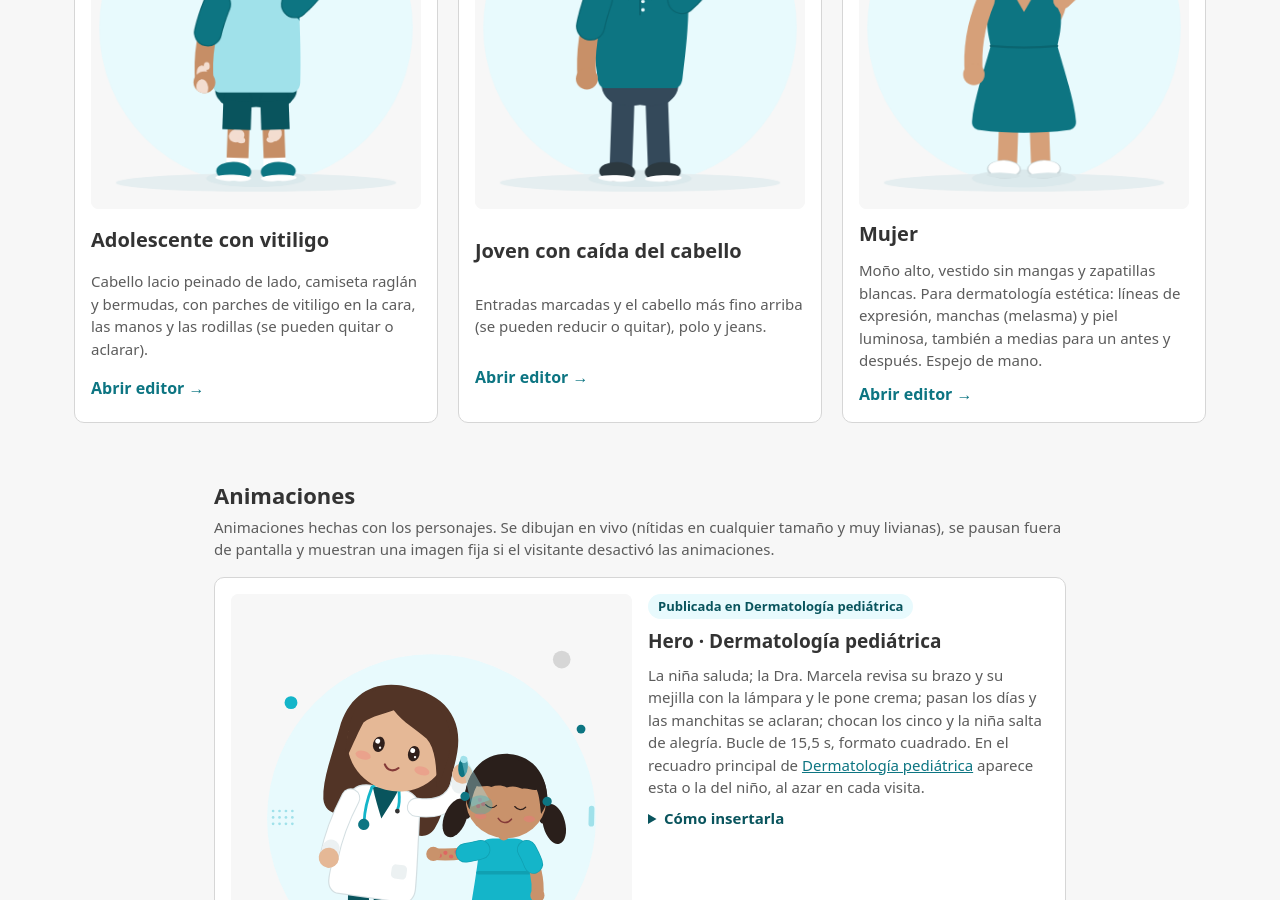
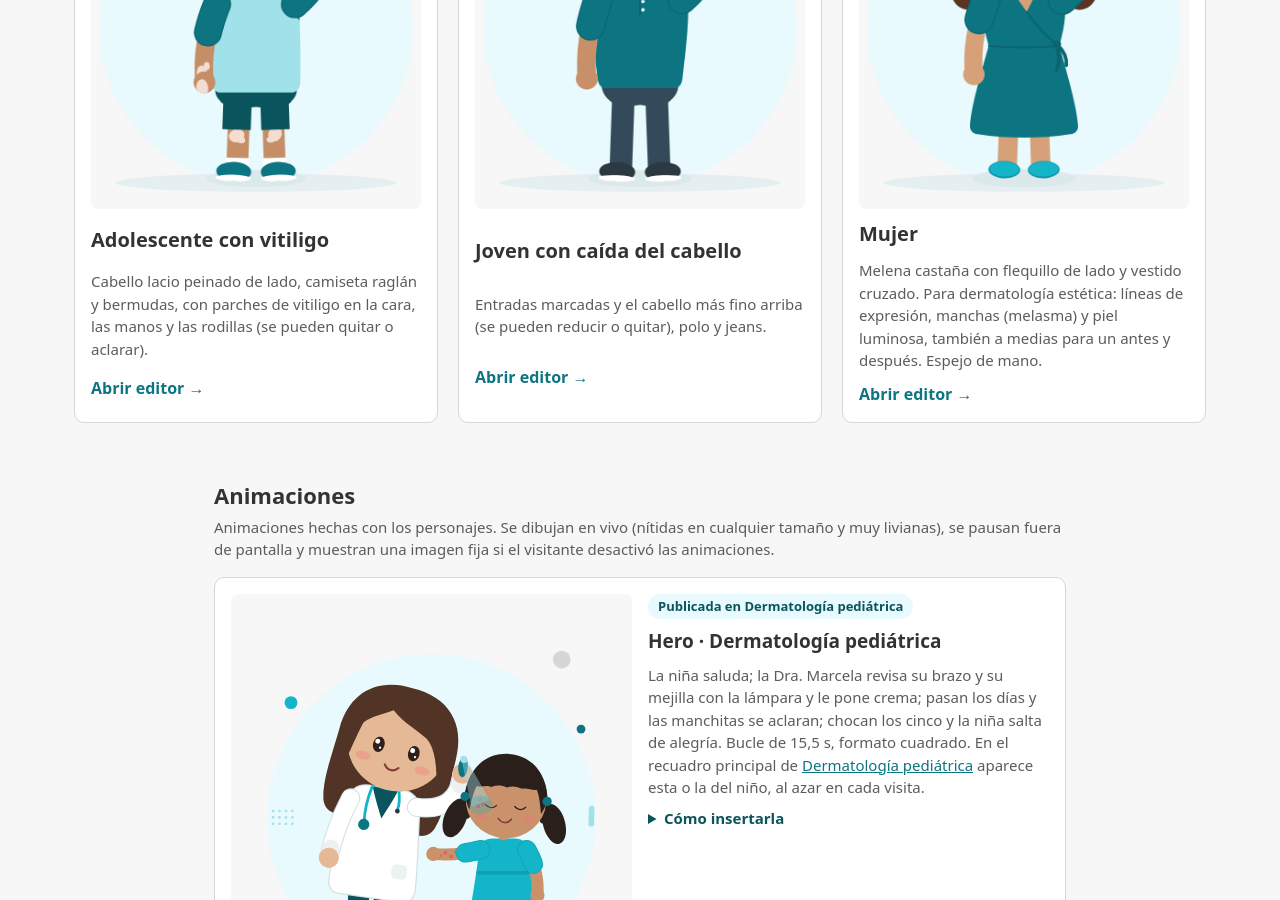
Before and after one commit to lexorec/dermasga, a Jekyll site: the page built from avatars.html, in a window 1280 px wide and 900 px high, scrolled down 945 px. Built offline with Jekyll 4.4.1, drawn with Linux system fonts in a browser that asks for light colours; some web fonts are replaced; part of the change alters nothing that is shown.

Commit message:
Woman avatar: new hair built like the doctor's, wrap dress, teal flats
Hair rebuilt with the same construction as Dra. Marcela's approved hair (a back
layer plus one front piece): a chestnut lob to the collarbone with soft rounded
ends, side-swept bangs framing the face to the jaw, two caramel highlights on
the crown and a teal clip. Wrap dress that covers the shoulders (cap sleeves),
with a V-neck, a diagonal wrap seam and a tie at the waist. Teal flats instead
of white sneakers.

Co-Authored-By: Claude Opus 5.5 <noreply@anthropic.com>

```diff
--- a/assets/js/avatars/woman.js
+++ b/assets/js/avatars/woman.js
@@ -1,26 +1,33 @@
 /* Woman (aesthetic dermatology): rig, poses and drawing for the avatar editor (units: ~100 tall, origin between the feet,
-   y up is negative). Cute style like Dra. Marcela: round face, big eyes; hair pulled back into a top bun with a scrunchie
-   (the face stays clear); sleeveless V-neck dress and white sneakers. Skin options for before/after scenes, each on/off
-   or 0–1: expression lines, melasma spots and luminous skin. Prop: a hand mirror in the right hand. */
+   y up is negative). Cute style like Dra. Marcela: round face, big eyes. Hair built like the doctor's (a back layer plus
+   one front piece): a chestnut lob with caramel highlights, side-swept bangs and a clip. Wrap dress with cap sleeves and
+   teal flats. Skin options for before/after scenes, each on/off or 0–1: expression lines, melasma spots and luminous skin.
+   Prop: a hand mirror in the right hand. */
 (function () {
   'use strict';
   const C = {
-    skin: '#d6a079', ear: '#c48d67', hair: '#3b2620', shine: '#6b4430', scrunchie: '#14b5c9', scrunchieEdge: '#0f97a8',
-    dress: '#0d7582', seam: '#0a6570', chain: '#c9a54a', pendant: '#a0e1ea', stud: '#ffffff', studEdge: '#d6e4e7',
-    shoe: '#ffffff', shoeEdge: '#c9d6d9', sole: '#d6e4e7', lash: '#30201c', lip: '#d4777a', blush: '#eaa28c',
-    line: '#b8835f', spot: '#a8714f', frame: '#0d7582', glass: '#e8fafd'
+    skin: '#d6a079', hair: '#5a3526', highlight: '#8d5b3d', clip: '#14b5c9', clipEdge: '#0f97a8',
+    dress: '#0d7582', dressEdge: '#0a6570', chain: '#c9a54a', pendant: '#a0e1ea', shoe: '#14b5c9', shoeEdge: '#0f97a8',
+    lash: '#30201c', lip: '#d4777a', blush: '#eaa28c', line: '#b8835f', spot: '#a8714f', frame: '#0d7582', glass: '#e8fafd'
   };
   // head space: origin at the head centre, eyes at y 2.6; a round face
   const HEAD_RX = 17.2, HEAD_RY = 16.6;
   const faceClip = ctx => { ctx.beginPath(); ctx.ellipse(0, 0, HEAD_RX, HEAD_RY, 0, 0, Math.PI * 2); ctx.clip(); };
-  // hair pulled back: a smooth cap with a rounded hairline that ends cleanly at the temples, and a bun on top
-  const CAP = [['M', -17.2, -5.4], ['C', -18.4, -12.2, -10.8, -18.4, 0, -18.4], ['C', 10.8, -18.4, 18.4, -12.2, 17.2, -5.4],
-    ['C', 16.2, -6.4, 15.0, -7.8, 13.6, -8.6], ['C', 10.4, -10.6, 5.8, -11.6, 0, -11.6], ['C', -5.8, -11.6, -10.4, -10.6, -13.6, -8.6],
-    ['C', -15.0, -7.8, -16.2, -6.4, -17.2, -5.4], ['Z']];
+  // lob: the back falls to the collarbone with soft rounded ends ...
+  const BACK = [['M', 0, -21.4], ['C', 12.4, -21.4, 20.6, -14.0, 20.4, -2.0], ['C', 20.2, 6.0, 22.0, 12.6, 21.2, 18.6],
+    ['C', 20.6, 22.8, 17.2, 24.6, 14.2, 23.4], ['C', 12.4, 25.4, 8.8, 25.4, 7.4, 23.4], ['L', -7.4, 23.4],
+    ['C', -8.8, 25.4, -12.4, 25.4, -14.2, 23.4], ['C', -17.2, 24.6, -20.6, 22.8, -21.2, 18.6], ['C', -22.0, 12.6, -20.2, 6.0, -20.4, -2.0],
+    ['C', -20.6, -14.0, -12.4, -21.4, 0, -21.4], ['Z']];
+  // ... and the front piece has the side-swept bangs (part on her left) and frames the face down to the jaw
+  const FRONT = [['M', 17.3, -2], ['C', 17.6, -12, 11, -18.6, 4, -19.1], ['C', -6, -19.6, -16.2, -14, -17.5, -3],
+    ['C', -17.9, 2, -17.3, 7, -16.5, 11.2], ['C', -14.9, 4.2, -12.6, -1.8, -9, -4.2], ['C', -5, -6.2, 0, -7.4, 4.2, -10.6],
+    ['C', 7, -8.6, 10.6, -7, 13, -4], ['C', 14.2, 1, 14.7, 6, 15.7, 10.2], ['C', 16.7, 5, 17.2, 1.5, 17.3, -2], ['Z']];
+  const HIGHLIGHTS = [[['M', 2.0, -17.4], ['C', -4.2, -16.2, -9.2, -13.0, -11.8, -8.4]], [['M', 8.8, -16.2], ['C', 10.8, -14.6, 12.2, -12.4, 13.0, -10.0]]];
   const BROWS = [[['M', -9.2, -2.2], ['C', -7.8, -3.4, -5.6, -3.6, -4.0, -2.8]], [['M', 9.2, -2.2], ['C', 7.8, -3.4, 5.6, -3.6, 4.0, -2.8]]];
-  // expression lines, kept subtle: a faint forehead line, crow's feet, a soft line under the eyes, short folds by the mouth
+  // expression lines, kept subtle: a faint forehead line (where the bangs leave the forehead clear), crow's feet,
+  // a soft line under the eyes and short folds by the mouth
   const LINES = [
-    [['M', -3.2, -6.4], ['C', -1.0, -6.9, 1.0, -6.9, 3.2, -6.4]],
+    [['M', 3.0, -6.2], ['C', 4.8, -6.7, 6.8, -6.7, 8.6, -6.2]],
     [['M', 9.7, 1.6], ['L', 11.1, 0.9]], [['M', 9.8, 3.2], ['L', 11.3, 3.6]],
     [['M', -9.7, 1.6], ['L', -11.1, 0.9]], [['M', -9.8, 3.2], ['L', -11.3, 3.6]],
     [['M', 4.8, 6.6], ['C', 5.8, 7.1, 7.0, 7.1, 7.8, 6.6]], [['M', -4.8, 6.6], ['C', -5.8, 7.1, -7.0, 7.1, -7.8, 6.6]],
@@ -28,14 +35,12 @@
   ];
   // melasma: irregular patches on both cheekbones, the upper lip and the forehead; [x, y, rx, ry, rotation]
   const SPOTS = [[9.0, 5.8, 2.7, 1.9, 0.3], [10.9, 4.5, 1.7, 1.2, 0], [7.5, 7.0, 1.4, 1.0, 0.2], [-9.2, 5.6, 2.5, 1.8, -0.3],
-    [-11.1, 4.3, 1.6, 1.1, 0], [-7.7, 7.2, 1.3, 1.0, -0.2], [0, 8.4, 2.2, 0.7, 0], [1.4, -6.0, 2.2, 1.0, 0.1]];
-  // bare shoulders under a sleeveless V-neck dress that flares from the waist to just above the knee
-  const SHOULDERS = [['M', -5.0, -57.6], ['C', -9.2, -57.4, -12.0, -55.6, -12.2, -52.0], ['C', -12.3, -49.6, -11.2, -47.2, -10.2, -45.6],
-    ['L', 10.2, -45.6], ['C', 11.2, -47.2, 12.3, -49.6, 12.2, -52.0], ['C', 12.0, -55.6, 9.2, -57.4, 5.0, -57.6], ['Z']];
-  const DRESS = [['M', -4.2, -55.8], ['L', -7.8, -56.0], ['C', -8.6, -52.4, -9.8, -49.6, -10.6, -47.8], ['C', -10.9, -44.4, -10.2, -41.4, -9.6, -38.8],
-    ['C', -12.0, -30.4, -14.6, -22.6, -15.0, -17.0], ['C', -15.1, -15.6, -14.2, -14.6, -12.8, -14.5], ['C', -8.6, -13.9, -4.2, -13.7, 0, -13.7],
-    ['C', 4.2, -13.7, 8.6, -13.9, 12.8, -14.5], ['C', 14.2, -14.6, 15.1, -15.6, 15.0, -17.0], ['C', 14.6, -22.6, 12.0, -30.4, 9.6, -38.8],
-    ['C', 10.2, -41.4, 10.9, -44.4, 10.6, -47.8], ['C', 9.8, -49.6, 8.6, -52.4, 7.8, -56.0], ['L', 4.2, -55.8], ['L', 0, -48.6], ['Z']];
+    [-11.1, 4.3, 1.6, 1.1, 0], [-7.7, 7.2, 1.3, 1.0, -0.2], [0, 8.4, 2.2, 0.7, 0], [6.4, -5.6, 2.0, 0.9, 0.1]];
+  // wrap dress: covers the shoulders (cap sleeves on the arms), fitted to the waist, flared to just above the knee
+  const DRESS = [['M', -4.8, -56.4], ['C', -8.8, -56.6, -11.4, -54.8, -11.8, -50.8], ['C', -12.2, -46.4, -11.0, -41.8, -10.2, -38.8],
+    ['C', -12.6, -30.2, -15.2, -21.4, -15.6, -15.8], ['C', -15.7, -14.4, -14.8, -13.4, -13.4, -13.3], ['C', -9.0, -12.5, -4.4, -12.3, 0, -12.3],
+    ['C', 4.4, -12.3, 9.0, -12.5, 13.4, -13.3], ['C', 14.8, -13.4, 15.7, -14.4, 15.6, -15.8], ['C', 15.2, -21.4, 12.6, -30.2, 10.2, -38.8],
+    ['C', 11.0, -41.8, 12.2, -46.4, 11.8, -50.8], ['C', 11.4, -54.8, 8.8, -56.6, 4.8, -56.4], ['Z']];
 
   const ARM = { L1: 11.2, L2: 10.7 };
   const SH = { L: { x: -11.0, y: -52.0 }, R: { x: 11.0, y: -52.0 } };
@@ -48,7 +53,7 @@
     arm: ARM, leg: { L1: 9.2, L2: 8.8 },
     shoulders: SH,
     hips: { L: { x: -4.2, y: -22.4 }, R: { x: 4.2, y: -22.4 } },
-    hipPivot: { x: 0, y: -23 }, neck: { x: 0, y: -56.6 }, headAbove: 16.4, headHandle: 34, leanHandle: { x: 0, y: -36 },
+    hipPivot: { x: 0, y: -23 }, neck: { x: 0, y: -56.6 }, headAbove: 16.4, headHandle: 29, leanHandle: { x: 0, y: -36 },
     defaults: {
       armL: { a1: -16, a2: 14 }, armR: { a1: 16, a2: -14 }, legL: { a1: -2, a2: 0 }, legR: { a1: 2, a2: 0 },
       lines: false, spots: false, glow: false, mirror: false, blink: false, mouth: false, mask: false
@@ -73,27 +78,30 @@
       const amount = v => (v === true ? 1 : Math.max(0, Math.min(1, +v || 0)));   // on/off, or 0–1 for before/after scenes
       const lines = amount(pose.lines), spots = amount(pose.spots), glow = amount(pose.glow);
 
+      use(S.head);                                                            // back of the lob, behind the shoulders
+      H.fill(ctx, BACK, C.hair);
+
       use(S.root);
-      for (const [lg, side] of [[g.legL, -1], [g.legR, 1]]) {         // legs below the skirt, white sneakers turned with the shin
-        ctx.lineCap = 'round'; ctx.lineJoin = 'round';
-        ctx.beginPath(); ctx.moveTo(lg.S.x, lg.S.y); ctx.lineTo(lg.E.x, lg.E.y); ctx.lineTo(lg.W.x, lg.W.y);
-        ctx.strokeStyle = C.skin; ctx.lineWidth = 5.6; ctx.stroke();
+      for (const [lg, side] of [[g.legL, -1], [g.legR, 1]]) {         // legs below the skirt, teal flats
+        H.leg(ctx, lg, { w: 5.6, color: C.skin, shoe: { dx: side * 0.8, dy: 1.4, rx: 4.6, ry: 2.5, color: C.shoeEdge } });
         ctx.save(); ctx.translate(lg.W.x, lg.W.y); ctx.rotate(-lg.end * Math.PI / 180);
-        H.ellipse(ctx, side * 0.9, 1.3, 4.9, 2.7, C.shoeEdge);
-        H.ellipse(ctx, side * 0.9, 1.1, 4.5, 2.35, C.shoe);
-        H.ellipse(ctx, side * 1.0, 3.1, 4.8, 0.8, C.sole);
+        H.ellipse(ctx, side * 0.8, 1.25, 4.25, 2.15, C.shoe);
         ctx.restore();
       }
 
       use(S.body);
-      H.fill(ctx, SHOULDERS, C.skin);
       H.fill(ctx, DRESS, C.dress);
-      H.stroke(ctx, [['M', -9.6, -38.8], ['C', -3.2, -38.2, 3.2, -38.2, 9.6, -38.8]], C.seam, 0.6);   // waist seam
-      H.stroke(ctx, [['M', -3.2, -56.4], ['C', -2.2, -53.4, 2.2, -53.4, 3.2, -56.4]], C.chain, 0.35);  // fine necklace
-      H.ellipse(ctx, 0, -53.8, 0.75, 0.75, C.pendant);
+      H.fill(ctx, [['M', -4.8, -56.6], ['L', 0.8, -48.6], ['L', 4.8, -56.6], ['Z']], C.skin);                    // wrap V-neck
+      H.stroke(ctx, [['M', 0.8, -48.6], ['C', 3.6, -44.6, 6.4, -41.6, 9.0, -39.6]], C.dressEdge, 0.6);      // wrap seam
+      H.stroke(ctx, [['M', -10.2, -38.8], ['C', -3.4, -38.2, 3.4, -38.2, 10.2, -38.8]], C.dressEdge, 0.5);  // waist
+      H.stroke(ctx, [['M', 9.2, -39.0], ['C', 10.4, -36.4, 10.2, -33.8, 9.4, -31.8]], C.dressEdge, 1.0);    // tie
+      H.stroke(ctx, [['M', 9.8, -39.0], ['C', 11.8, -37.0, 12.4, -35.0, 12.2, -33.2]], C.dressEdge, 1.0);
+      H.ellipse(ctx, 9.5, -39.3, 1.2, 0.95, C.dressEdge);
+      H.stroke(ctx, [['M', -3.4, -56.2], ['C', -2.2, -53.0, 2.4, -53.0, 3.6, -56.2]], C.chain, 0.35);         // fine necklace
+      H.ellipse(ctx, 0.2, -53.5, 0.75, 0.75, C.pendant);
       H.ellipse(ctx, 0, -57.4, 2.8, 3.0, C.skin);                           // neck (shows when the head tilts)
 
-      const armStyle = { w: 5.2, color: C.skin, hand: 3.1, handColor: C.skin };
+      const armStyle = { w: 5.2, color: C.skin, hand: 3.1, handColor: C.skin, cap: { to: 0.26, w: 7.8, color: C.dress, edge: C.dressEdge } };
       const drawArm = (ga, withMirror) => {
         H.arm(ctx, ga, armStyle);
         if (!withMirror) return;
@@ -111,12 +119,7 @@
       if (!raised(g.armR)) drawArm(g.armR, pose.mirror);
 
       use(S.head);
-      for (const sx of [-1, 1]) {                                            // ears, visible with the hair up
-        H.ellipse(ctx, sx * 16.6, 3.0, 2.4, 3.2, C.skin);
-        H.ellipse(ctx, sx * 17.2, 3.2, 1.1, 1.9, C.ear);
-      }
       H.ellipse(ctx, 0, 0, HEAD_RX, HEAD_RY, C.skin);
-      for (const sx of [-1, 1]) { H.ellipse(ctx, sx * 16.9, 5.9, 0.95, 0.95, C.studEdge); H.ellipse(ctx, sx * 16.9, 5.8, 0.75, 0.75, C.stud); }
       if (spots > 0) {                                                        // melasma under the features, inside the face
         ctx.save(); faceClip(ctx); ctx.globalAlpha *= 0.5 * spots;
         for (const [x, y, rx, ry, rot] of SPOTS) H.ellipse(ctx, x, y, rx, ry, C.spot, rot);
@@ -134,7 +137,7 @@
       for (const b of BROWS) H.stroke(ctx, b, C.hair, 0.8);
       if (glow > 0) {                                                         // luminous skin: soft light on cheekbones, forehead, chin
         ctx.save(); faceClip(ctx);
-        for (const [x, y, rx, ry, rot] of [[9.0, 4.0, 4.8, 2.2, -0.35], [-9.0, 4.0, 4.8, 2.2, 0.35], [0, -6.4, 3.4, 1.5, 0], [0, 13.2, 2.2, 1.1, 0]]) {
+        for (const [x, y, rx, ry, rot] of [[9.0, 4.0, 4.8, 2.2, -0.35], [-9.0, 4.0, 4.8, 2.2, 0.35], [6.0, -6.4, 2.8, 1.2, 0], [0, 13.2, 2.2, 1.1, 0]]) {
           ctx.save(); ctx.translate(x, y); ctx.rotate(rot); ctx.scale(rx, ry);
           const lg = ctx.createRadialGradient(0, 0, 0, 0, 0, 1);
           lg.addColorStop(0, 'rgba(255, 246, 236, ' + (0.38 * glow) + ')'); lg.addColorStop(1, 'rgba(255, 246, 236, 0)');
@@ -144,13 +147,13 @@
         ctx.restore();
       }
       if (pose.mask) { ctx.save(); ctx.translate(0, 1.0); ctx.scale(1.04, 1.04); H.mask(ctx); ctx.restore(); }
-      H.ellipse(ctx, 0, -21.0, 7.0, 6.6, C.hair);                             // top bun, then the smooth cap in front of its base
-      H.stroke(ctx, [['M', -3.6, -21.2], ['C', -3.0, -25.0, 3.0, -25.2, 3.8, -21.8], ['C', 4.2, -19.4, 1.0, -19.0, -0.4, -20.6]], C.shine, 0.8);
-      H.fill(ctx, CAP, C.hair);
-      H.ellipse(ctx, 0, -18.4, 5.8, 2.0, C.scrunchieEdge);                    // scrunchie
-      H.ellipse(ctx, 0, -18.6, 5.4, 1.7, C.scrunchie);
-      for (const x of [-3.0, 0, 3.0]) H.stroke(ctx, [['M', x - 0.5, -19.6], ['L', x + 0.5, -17.6]], C.scrunchieEdge, 0.4);
-      H.stroke(ctx, [['M', -10.4, -12.2], ['C', -8.4, -14.2, -5.6, -15.4, -2.6, -15.8]], C.shine, 0.9);   // shine on the crown
+      H.fill(ctx, FRONT, C.hair);
+      for (const h of HIGHLIGHTS) H.stroke(ctx, h, C.highlight, 1.0);        // caramel highlights
+      ctx.save(); ctx.translate(12.8, -11.6); ctx.rotate(0.95);              // clip on the side of the part
+      ctx.beginPath(); ctx.roundRect(-3.0, -1.1, 6.0, 2.2, 1.1); ctx.fillStyle = C.clipEdge; ctx.fill();
+      ctx.beginPath(); ctx.roundRect(-2.7, -0.85, 5.4, 1.7, 0.85); ctx.fillStyle = C.clip; ctx.fill();
+      H.ellipse(ctx, -1.2, 0, 0.45, 0.45, '#ffffff');
+      ctx.restore();
 
       use(S.body);                                                            // raised arms go in front of the hair
       if (raised(g.armL)) drawArm(g.armL, false);
--- a/avatars.html
+++ b/avatars.html
@@ -73,7 +73,7 @@ ad_formats:
   <a class="card" href="{{ '/avatar-woman.html' | relative_url }}">
     <canvas data-avatar="woman" aria-hidden="true"></canvas>
     <h2>Mujer</h2>
-    <p>Moño alto, vestido sin mangas y zapatillas blancas. Para dermatología estética: líneas de expresión, manchas (melasma) y piel
+    <p>Melena castaña con flequillo de lado y vestido cruzado. Para dermatología estética: líneas de expresión, manchas (melasma) y piel
       luminosa, también a medias para un antes y después. Espejo de mano.</p>
     <span class="open">Abrir editor →</span>
   </a>
```
